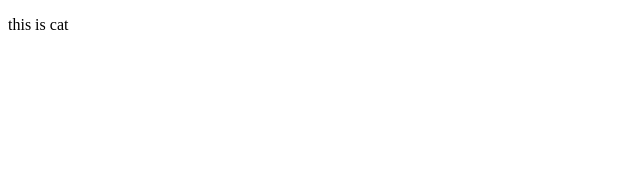
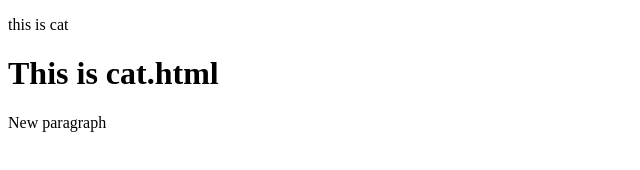
Before and after one commit to YelistratovAndrii/Mockup-Privat-Jet-web-app, a plain HTML site: page cat.html in a window 1280 px wide. Shown: the whole page, without its empty margins (0-640 px from the left). Drawn offline with Linux system fonts and the light colour scheme.

Commit message:
added smth to cat

```diff
--- a/cat.html
+++ b/cat.html
@@ -8,5 +8,7 @@
   </head>
   <body>
     <p>this is cat</p>
+    <h1>This is cat.html</h1>
+    <p>New paragraph</p>
   </body>
 </html>
```
